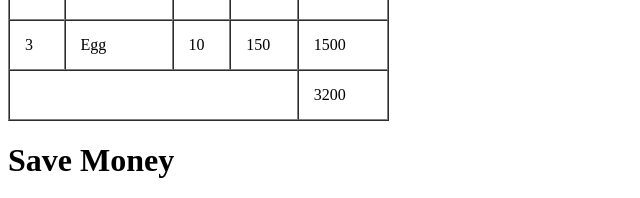
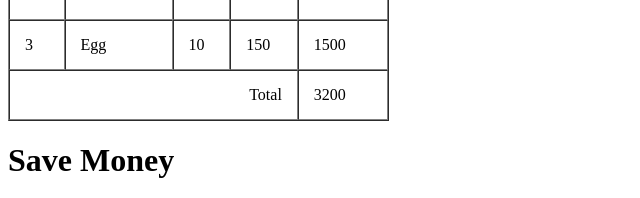
Before and after one commit to ppthaw/ppthaw.github.io, a plain HTML site: page assign1/HTML/table2.html in a window 1280 px wide. Shown: the part 211-409 px from the top of the page, 0-640 px from the left. Drawn offline with Linux system fonts and the light colour scheme.

Commit message:
table2.html

```diff
--- a/assign1/HTML/table2.html
+++ b/assign1/HTML/table2.html
@@ -41,7 +41,7 @@
                  <td>1500</td>
              </tr>
             <tr>
-                 <td colspan="4" align="right"</td>
+                 <td colspan="4" align="right">Total</td>
                  <td>3200</td>
             </tr>
         </tbody>
```
